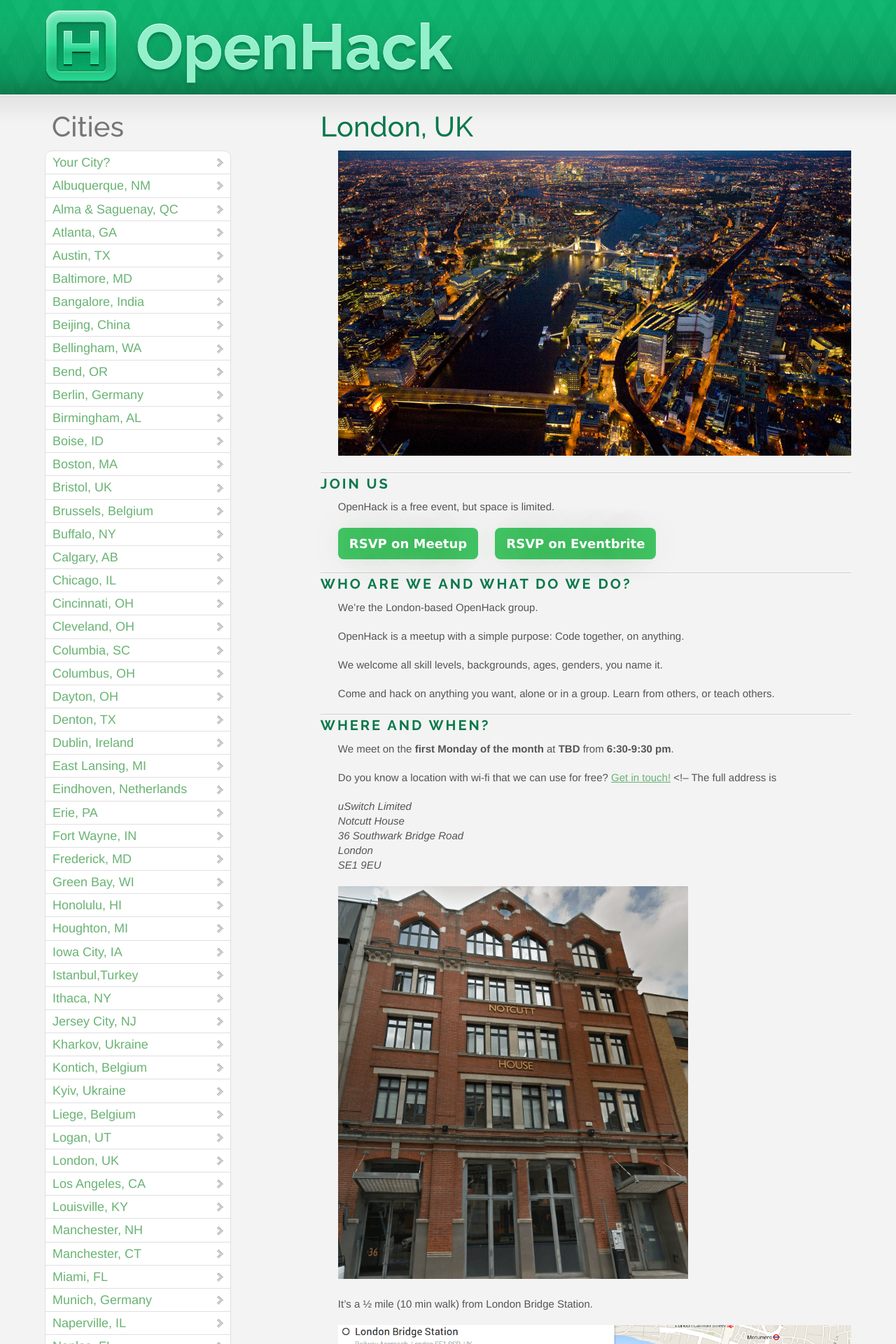
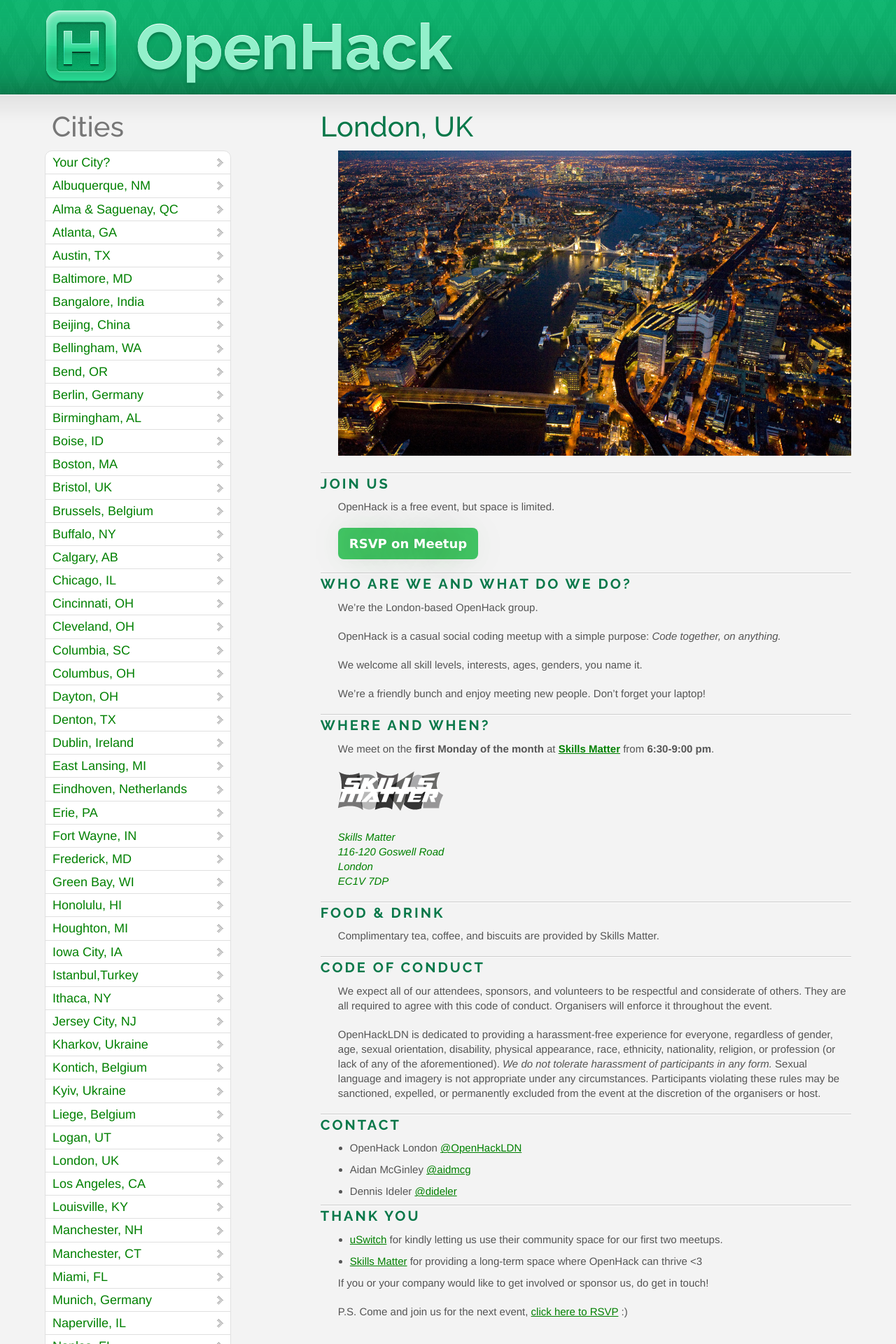
Before and after one commit to OpenHack/openhack.github.com, a Jekyll site: the page built from london/index.markdown, in a window 1280 px wide. Shown: the top 1920 px of the page at 70% size. Built offline with Jekyll 4.4.1, drawn with Linux system fonts in a browser that asks for light colours; nearby versions of some CDN libraries; comment, search, counter and statistics services are not loaded; some of the changed text lies outside the part shown.

Commit message:
Update London page
- Switch venue from uSwitch to Skills Matter
- Minor copy improvements

```diff
--- a/london/index.css
+++ b/london/index.css
@@ -32,3 +32,7 @@
   position: relative;
   top: 1px;
 }
+
+address a { text-decoration: none; }
+
+a { color: green; }
--- a/london/index.markdown
+++ b/london/index.markdown
@@ -14,54 +14,46 @@
 OpenHack is a free event, but space is limited.
 
 <a href="http://www.meetup.com/OpenHack-London/" class="btn">RSVP on Meetup</a>
-<a href="https://www.eventbrite.com/e/openhack-london-tickets-12943202467" class="btn">RSVP on Eventbrite</a>
 
 ### Who are we and what do we do?
 
 We're the London-based OpenHack group.
 
-OpenHack is a meetup with a simple purpose: Code together, on anything.
+OpenHack is a casual social coding meetup with a simple purpose: *Code together, on anything.*
 
-We welcome all skill levels, backgrounds, ages, genders, you name it.
+We welcome all skill levels, interests, ages, genders, you name it.
 
-Come and hack on anything you want, alone or in a group.
-Learn from others, or teach others.
+We're a friendly bunch and enjoy meeting new people.
+Don't forget your laptop!
 
 ### Where and when?
 
-We meet on the **first Monday of the month** at **TBD** from **6:30-9:30 pm**.
+We meet on the **first Monday of the month** at **[Skills Matter][sm-group]** from **6:30-9:00 pm**.
 
-Do you know a location with wi-fi that we can use for free? [Get in touch!](#contact)
-<!--
-The full address is
+<a href="https://skillsmatter.com">
+  <img src="/london/skills-matter.png" alt="Venue provided by Skills Matter" title="Find us at Skills Matter">
+</a>
 
 <address>
 <p>
-uSwitch Limited<br>
-Notcutt House<br>
-36 Southwark Bridge Road<br>
+<a href="http://goo.gl/maps/k7MJn">
+Skills Matter<br>
+116-120 Goswell Road<br>
 London<br>
-SE1 9EU
+EC1V 7DP
+</a>
 </p>
 </address>
 
-<img src="/london/notcutt-house.png" style="width: 500px" alt="Notcutt House" title="Notcutt House, 36 Southwark Bridge Road, London">
-
-It's a &frac12; mile (10 min walk) from London Bridge Station.
-
-[![Walking directions from London Bridge to Notcutt House](/london/walking-directions.png)](https://goo.gl/maps/MnajB)
--->
-
 ### Food & drink
 
-At the moment we do not provide any food or drink.
-Please bring your own until we find sponsors.
+Complimentary tea, coffee, and biscuits are provided by Skills Matter.
 
 ### Code of Conduct
 
-We expect all of our attendees, sponsors, volunteers, and staff to be
-respectful and considerate of others. They are all required to agree with this
-code of conduct. Organisers will enforce it throughout the event.
+We expect all of our attendees, sponsors, and volunteers to be respectful and
+considerate of others. They are all required to agree with this code of conduct.
+Organisers will enforce it throughout the event.
 
 OpenHackLDN is dedicated to providing a harassment-free experience for everyone,
 regardless of gender, age, sexual orientation, disability, physical appearance,
@@ -79,12 +71,14 @@
 
 ### Thank You
 
-We would like to thank [uSwitch][] for kindly letting us use their community space.
+- [uSwitch] for kindly letting us use their community space for our first two meetups.
+- [Skills Matter][skills-matter] for providing a long-term space where OpenHack can thrive <3
 
-If you or your company would like to sponsor us (e.g. pizza fund), do get in touch!
+If you or your company would like to get involved or sponsor us, do get in touch!
 
-P.S. You should join us for the next event, [click here to RSVP][meetup] :)
+P.S. Come and join us for the next event, [click here to RSVP][meetup] :)
 
 [uSwitch]: http://www.uswitch.com
-[eventbrite]: https://www.eventbrite.com/e/openhack-london-tickets-12943202467
 [meetup]: http://www.meetup.com/OpenHack-London/
+[skills-matter]: https://skillsmatter.com/
+[sm-group]: https://skillsmatter.com/groups/10532-open-hack-london "OpenHack London group on Skills Matter"
```
Also changed, not shown: london/notcutt-house.png (deleted), london/skills-matter.png (added), london/walking-directions.png (deleted).
